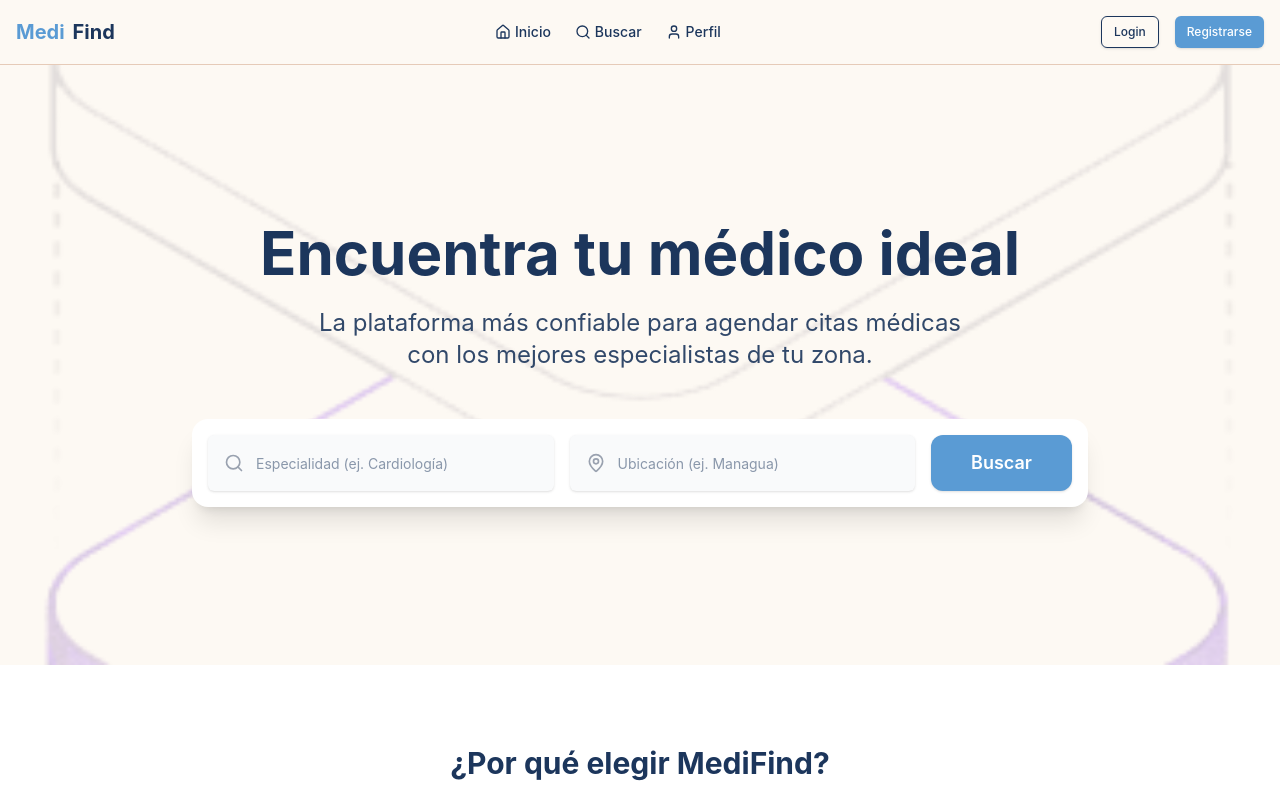
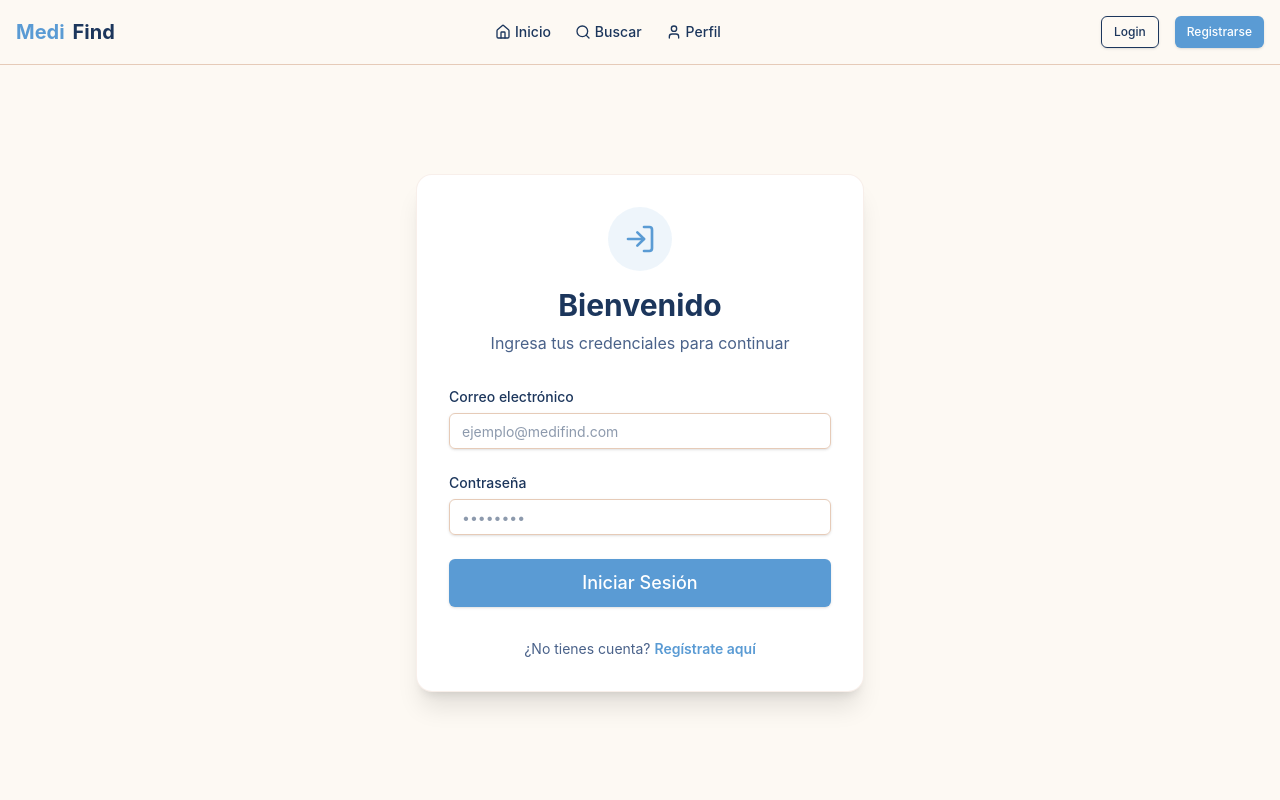
Before and after one commit to BaXaVa01/mediFRONT, a React (Vite) app in the folder mediFRONT/: page /login in a window 1280 px wide. Shown: the top 800 px of the page. Built offline with nearby package versions, Linux system fonts and the light colour scheme.

Commit message:
feat: add login page and route

```diff
--- a/mediFRONT/src/App.tsx
+++ b/mediFRONT/src/App.tsx
@@ -3,6 +3,7 @@ import { BrowserRouter as Router, Routes, Route } from 'react-router-dom';
 import { Navbar } from './components/layout/Navbar';
 import HomePage from './pages/HomePage';
 import SearchPage from './pages/SearchPage';
+import LoginPage from './pages/LoginPage';
 
 const App: React.FC = () => {
   return (
@@ -13,6 +14,7 @@ const App: React.FC = () => {
           <Routes>
             <Route path="/" element={<HomePage />} />
             <Route path="/buscar" element={<SearchPage />} />
+            <Route path="/login" element={<LoginPage />} />
             {/* Fallback to home */}
             <Route path="*" element={<HomePage />} />
           </Routes>
--- /dev/null
+++ b/mediFRONT/src/pages/LoginPage.tsx
@@ -0,0 +1,68 @@
+import React, { useState } from 'react';
+import { useNavigate, useLocation } from 'react-router-dom';
+import { useAuthStore } from '../store/authStore';
+import { Button } from '../components/ui/Button';
+import { Input } from '../components/ui/Input';
+import { LogIn } from 'lucide-react';
+
+const LoginPage: React.FC = () => {
+  const [email, setEmail] = useState('');
+  const [password, setPassword] = useState('');
+  const login = useAuthStore((state) => state.login);
+  const navigate = useNavigate();
+  const location = useLocation();
+
+  const from = (location.state as any)?.from?.pathname || '/';
+
+  const handleSubmit = (e: React.FormEvent) => {
+    e.preventDefault();
+    // In mock, any email/password works
+    login({ email, password });
+    navigate(from, { replace: true });
+  };
+
+  return (
+    <div className="flex min-h-[calc(100vh-64px)] items-center justify-center p-4">
+      <div className="w-full max-w-md rounded-2xl bg-white p-8 shadow-xl border border-[#E6CBB8]/30">
+        <div className="mb-8 flex flex-col items-center">
+          <div className="mb-4 flex h-16 w-16 items-center justify-center rounded-full bg-[#5A9BD4]/10">
+            <LogIn className="h-8 w-8 text-[#5A9BD4]" />
+          </div>
+          <h1 className="text-3xl font-bold text-[#1C365C]">Bienvenido</h1>
+          <p className="mt-2 text-[#4A628A]">Ingresa tus credenciales para continuar</p>
+        </div>
+
+        <form onSubmit={handleSubmit} className="space-y-6">
+          <Input
+            label="Correo electrónico"
+            type="email"
+            placeholder="ejemplo@medifind.com"
+            required
+            value={email}
+            onChange={(e) => setEmail(e.target.value)}
+          />
+          <Input
+            label="Contraseña"
+            type="password"
+            placeholder="••••••••"
+            required
+            value={password}
+            onChange={(e) => setPassword(e.target.value)}
+          />
+          <Button type="submit" className="w-full h-12 text-lg" variant="primary">
+            Iniciar Sesión
+          </Button>
+        </form>
+
+        <p className="mt-8 text-center text-sm text-[#4A628A]">
+          ¿No tienes cuenta?{' '}
+          <a href="#" className="font-semibold text-[#5A9BD4] hover:underline">
+            Regístrate aquí
+          </a>
+        </p>
+      </div>
+    </div>
+  );
+};
+
+export default LoginPage;
```
